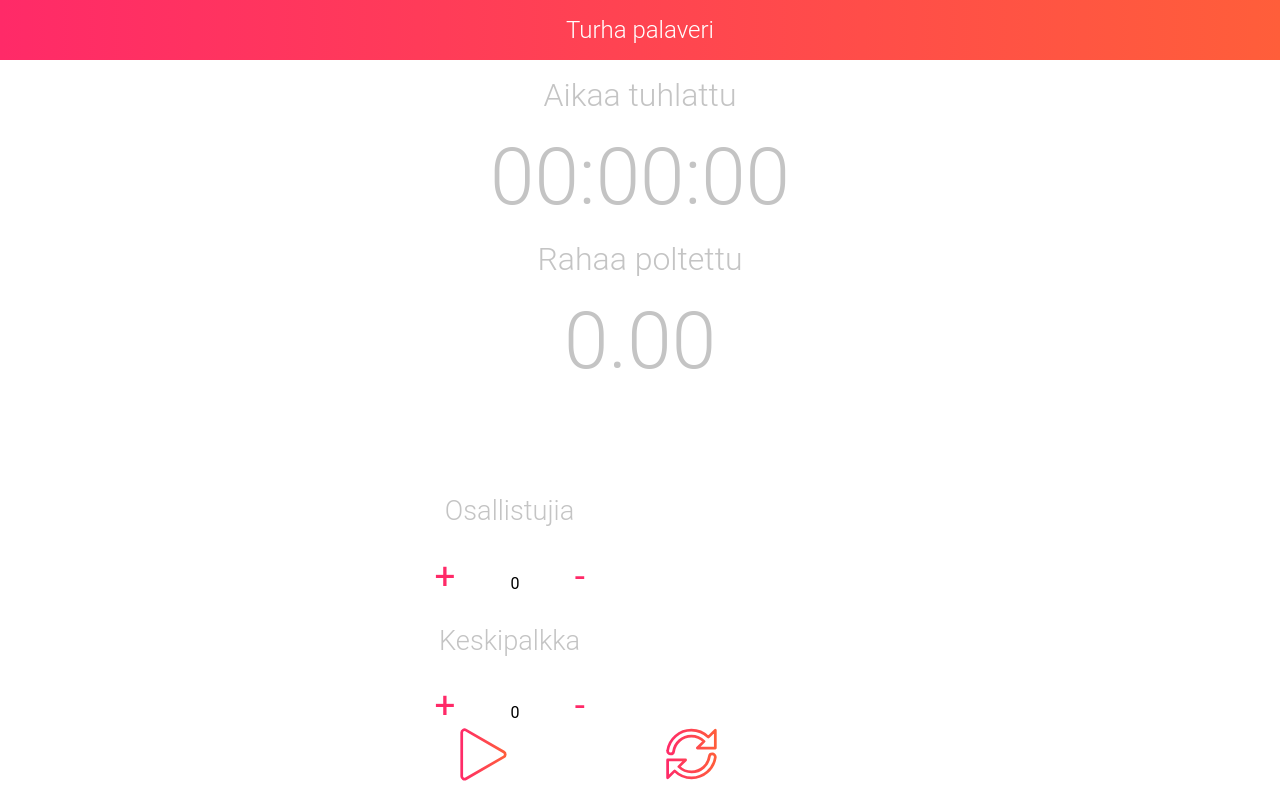
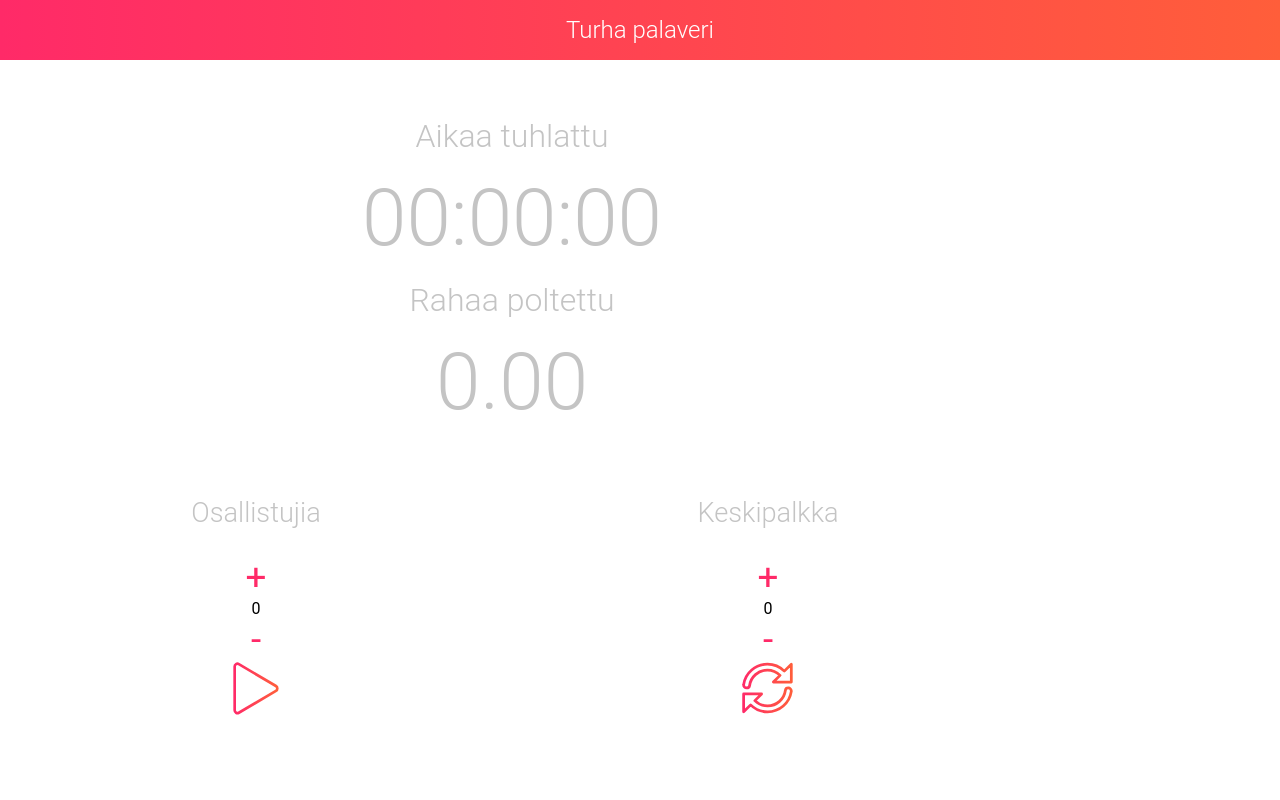
Before and after one commit to pspfolio/TurhaPalsu, a Preact app: page / in a window 1280 px wide. Built offline with nearby package versions, Linux system fonts and the light colour scheme.

Commit message:
flexboxing more

```diff
--- a/src/components/counter/counter.css
+++ b/src/components/counter/counter.css
@@ -1,3 +1,8 @@
+.container {
+  display: flex;
+  flex-direction: column;
+}
+
 .counterHeader {
   color: #c4c4c4;
   font-size: 1.7em;
@@ -10,22 +15,21 @@
 }
 
 .counterButton {
-  margin: 1.5em;
   cursor: pointer;
 }
 
 @media only screen and (max-width: 750px) {
   .counterHeader {
-    font-size: 1.3em;
-    margin: .2em;
+    font-size: 1.5em;
+    margin: 0;
   }
 
   .counterButton {
-    margin: 0;
+
   }
 
   .counter {
-    display: block;
+
   }
 
   .counterValue {
--- a/src/components/counter/index.js
+++ b/src/components/counter/index.js
@@ -14,7 +14,7 @@ export default class Counter extends Component {
 
   render() {
     return (
-      <section>
+      <section className={ styles.container }>
         <h3 className={ styles.counterHeader }>{this.props.header}</h3>
         <span className={ `${styles.counterButton} ${styles.counter}` } onClick={ () => { this.handleClick('INCREMENT') } }>+</span>
         <span className={ styles.counterValue }>{ this.props.value }</span>
--- a/src/components/dashboard/dashboard.css
+++ b/src/components/dashboard/dashboard.css
@@ -6,9 +6,11 @@ body {
 }
 
 .app {
-  height: 100vh;
+  height: 90vh;
   display: flex;
   flex-direction: column;
+  align-content: center;
+  justify-content: space-between;
 }
 
 .bgColor {
@@ -18,5 +20,4 @@ body {
 .context {
   max-width: 1024px;
   text-align: center;
-  margin: 0 auto;
 }
--- a/src/components/settings/index.js
+++ b/src/components/settings/index.js
@@ -26,7 +26,7 @@ export default class Settings extends Component {
 
   render() {
     return (
-      <div className={ styles.container }>
+      <div>
         <div className={ styles.settings }>
           <div className={ styles.item }>
             <Counter
--- a/src/components/settings/settings.css
+++ b/src/components/settings/settings.css
@@ -1,16 +1,11 @@
-.container {
-  margin-top: 80px;
-  width: 80%;
-}
-
 .settings {
   display: flex;
-  flex-wrap: wrap;
+  justify-content: space-between;
 }
 
 .item {
-  flex-basis: 50%;
-  align-self: flex-end;
+  flex: 1;
+
 }
 
 .btn {
```
